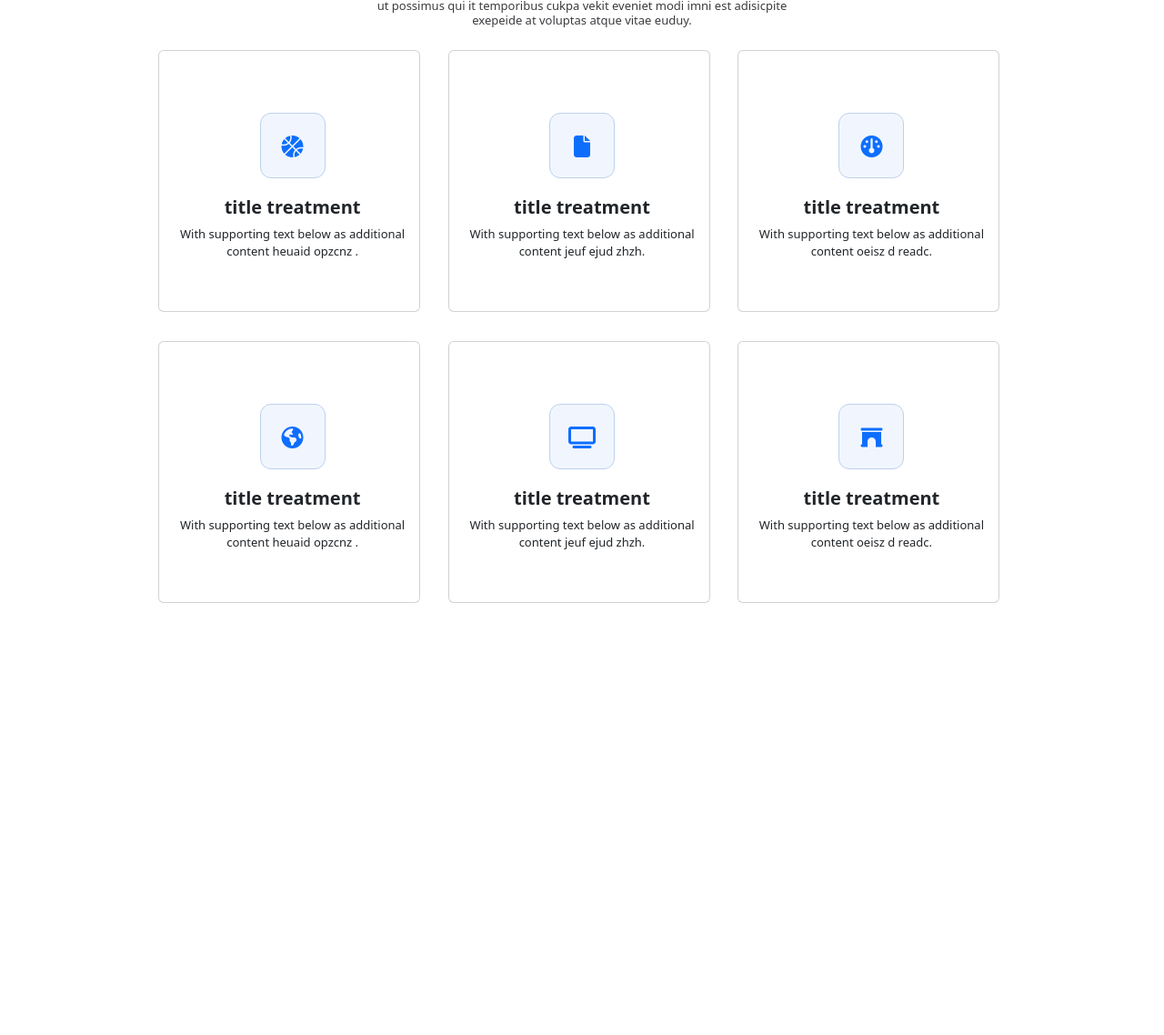
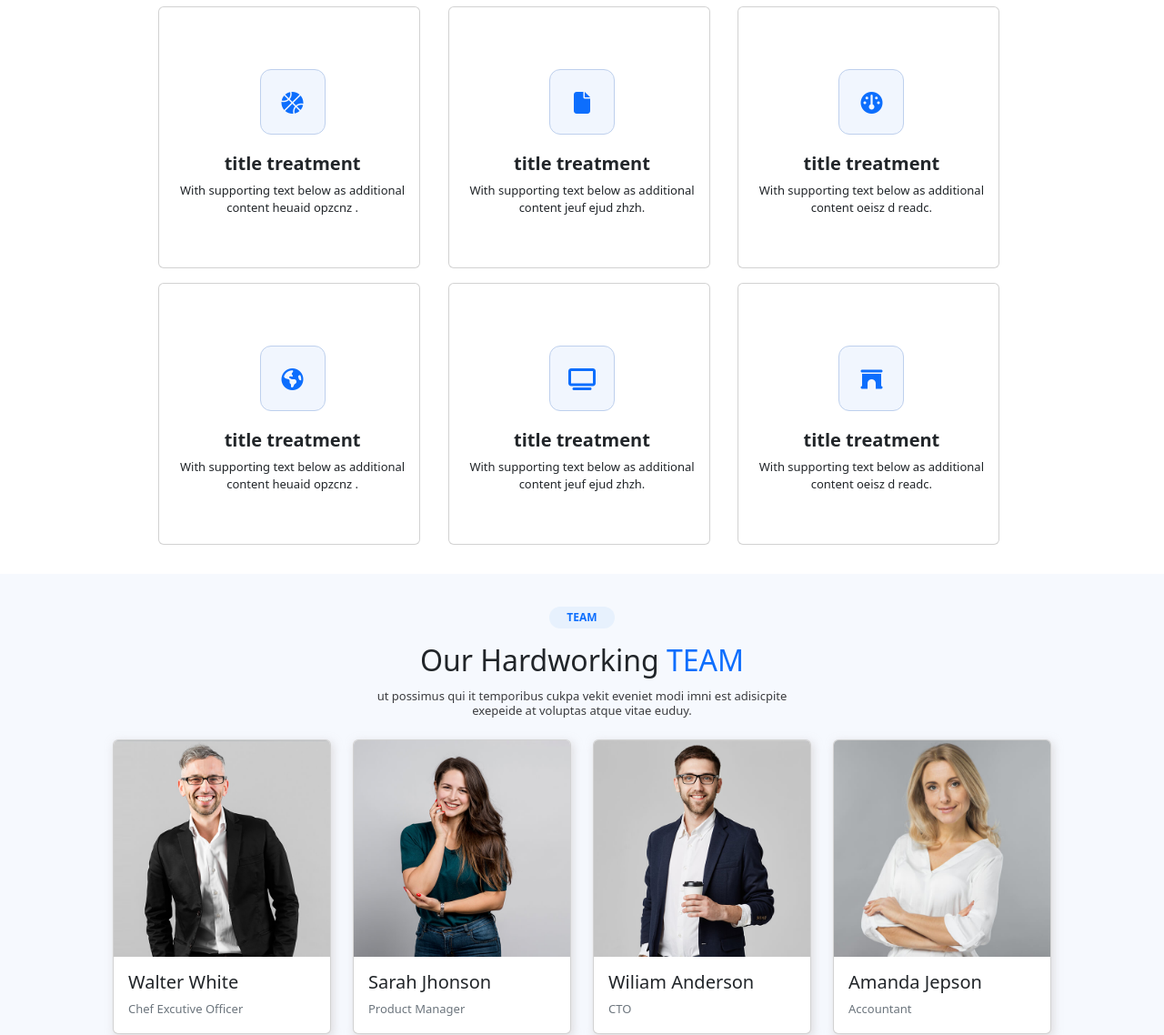
Before and after one commit to Houss17/Projet_templateMolengeek_Houssam, a website: page index.html in a window 1280 px wide. Shown: the part 1662-2800 px from the top of the page at 91% size. Before the commit the page ends 2341 px from the top, so only its background shows below. Drawn offline with nearby package versions, Linux system fonts and the light colour scheme.

Commit message:
fin de la section team

```diff
--- a/index.html
+++ b/index.html
@@ -57,28 +57,28 @@
         </div>
     <!-- card -->
         <div class="div_card gap-4">
-            <div class="card" style="width: 16rem ;">
+            <div class="card" style="width: 16rem ; box-shadow: 2px 3px 10px 1px rgba(202, 197, 197, 0.508);">
             <div class="parti_card" class="card-body">
                 <i class="fa-solid fa-basketball text-primary"></i>
                 <h5 class="card-title">Lorem Ipsum</h5>
                 <p class="card-text">Voluptatum deleniti atque corrupti quos dolores et quas molestias excepturia</p>
                 </div>
             </div>
-            <div class="card" style="width: 16rem;">
+            <div class="card" style="width: 16rem; box-shadow: 2px 3px 10px 1px rgba(202, 197, 197, 0.508);">
                 <div class="parti_card" class="card-body">
                 <i class="fa-solid fa-file text-primary"></i>
                 <h5 class="card-title ">Sed ut perspiciatis</h5>
                 <p class="card-text">Magni D tque et quas Duis aute irure dolor in reprehenderit in voluptate </p>
                 </div>
             </div>
-            <div class="card" style="width: 16rem;">
+            <div class="card" style="width: 16rem; box-shadow: 2px 3px 10px 1px rgba(202, 197, 197, 0.508);">
                 <div class="parti_card" class="card-body">
                 <i class="fa-solid fa-gauge text-primary"></i>
                 <h5 class="card-title">Magni Dolores</h5>
                 <p class="card-text">Enim At vero eas et lor in Oluptate olore Excepteur sint occaecat cupidatat</p>
                 </div>
             </div>
-            <div class="card" style="width: 16rem;">
+            <div class="card" style="width: 16rem; box-shadow: 2px 3px 10px 1px rgba(202, 197, 197, 0.508);">
                 <div class="parti_card" class="card-body">
                 <i class="fa-solid fa-earth-americas text-primary"></i>
                 <h5 class="card-title">Nemo Enima</h5>
@@ -113,7 +113,7 @@
     </section>
 
 <!-- Services -->
-    <section>
+    <section class="section_service">
         <div class="div_service">
             <span class="badge rounded-pill text-primary" style="background-color: #E7F1FD;">SERVICES</span>
             <h2>Check our<span class="text-primary">Services</span></h2>
@@ -168,6 +168,50 @@
                 </div>
             </div>
     </section>
+<!-- team -->
+    <section class="section_team">
+        <div class="div_team">
+            <span class="badge rounded-pill text-primary" style="background-color: #E7F1FD;">TEAM</span>
+            <h2>Our Hardworking <span class="text-primary">TEAM</span></h2>
+            <h4>ut possimus qui it temporibus cukpa vekit eveniet modi imni est adisicpite <br>exepeide at voluptas atque vitae euduy.</h4>
+        </div>
+<!-- les 4 cards  -->
+        <div class="cards_4 d-flex mt-4 " style=" gap: 1.5em; justify-content:center">
+
+            <div class="card mb-5" style="width: 15rem; box-shadow: 2px 3px 10px 1px rgba(202, 197, 197, 0.508);">
+                <img src="./public/img/Image_Sass_P1/team/team-1.jpg" class="card-img-top" alt="...">
+                <div class="card-body">
+                    <h5 class="card-title">Walter White</h5>
+                    <p class="card-text text-secondary" style="font-size:small;">Chef Excutive Officer</p>
+                </div>
+            </div>
+
+            <div class="card mb-5" style="width: 15rem; box-shadow: 2px 3px 10px 1px rgba(202, 197, 197, 0.508);">
+                <img src="./public/img/Image_Sass_P1/team/team-2.jpg" class="card-img-top" alt="...">
+                <div class="card-body">
+                    <h5 class="card-title">Sarah Jhonson</h5>
+                    <p class="card-text text-secondary" style="font-size:small;">Product Manager</p>
+                </div>
+            </div>
+
+            <div class="card mb-5" style="width: 15rem; box-shadow: 2px 3px 10px 1px rgba(202, 197, 197, 0.508);">
+                <img src="./public/img/Image_Sass_P1/team/team-3.jpg" class="card-img-top" alt="...">
+                <div class="card-body">
+                    <h5 class="card-title">Wiliam Anderson</h5>
+                    <p class="card-text text-secondary" style="font-size:small;">CTO</p>
+                </div>
+            </div>
+
+            <div class="card mb-5" style="width: 15rem; box-shadow: 2px 3px 10px 1px rgba(202, 197, 197, 0.508);">
+                <img src="./public/img/Image_Sass_P1/team/team-4.jpg" class="card-img-top" alt="...">
+                <div class="card-body">
+                    <h5 class="card-title">Amanda Jepson</h5>
+                    <p class="card-text text-secondary" style="font-size:small;">Accountant</p>
+                </div>
+            </div>
+        </div>
+
+    </section>
 
 
     <script src="./node_modules/bootstrap/dist/js/bootstrap.bundle.js"></script>
--- a/src/sass/modules/_body.sass
+++ b/src/sass/modules/_body.sass
@@ -1,5 +1,5 @@
 // service
-section
+.section_service
     margin-top: 3em
     .div_service
         text-align: center //centré le texte
@@ -47,7 +47,7 @@ section
                 flex-wrap: wrap
 
 .parti_2_card
-    margin-top: -1em
+    margin-top: -2em
     display: flex //display flex pour les card afin de ce mettre sur la meme ligne
     justify-content: center //centre la section compléte au centre
     gap: 1.5em
@@ -58,6 +58,7 @@ section
         margin-top: 2em
         padding-left: 0.4em
         margin-right: 0.4em
+        margin-bottom: 2em
 
         i
             margin-top: 1.5em
@@ -76,3 +77,26 @@ section
                 font-weight: bolder // met en gras fort au h5
             p
                 font-size: small // diminue le text en petit
+
+
+
+// team
+.section_team
+    margin-top: 1em
+    background-color:#F6F9FE
+
+    .div_team
+        text-align: center //centré le texte
+        span
+            margin-top: 3em
+            width: 6em //rajoute de la largeur a mon background
+            height: 2em //rajoute de la hauteur a mon background
+            padding-top: 0.5em // fait descendre le text pour centrer
+        h2
+            margin-top: 0.5em
+        h4
+            margin-top: 1em
+            font-size: small
+            color: #3b3c3f
+
+// les cards tout est fait en html en raison d'un probleme
```
Also changed, not shown: public/css/app.css, 1 other file.
